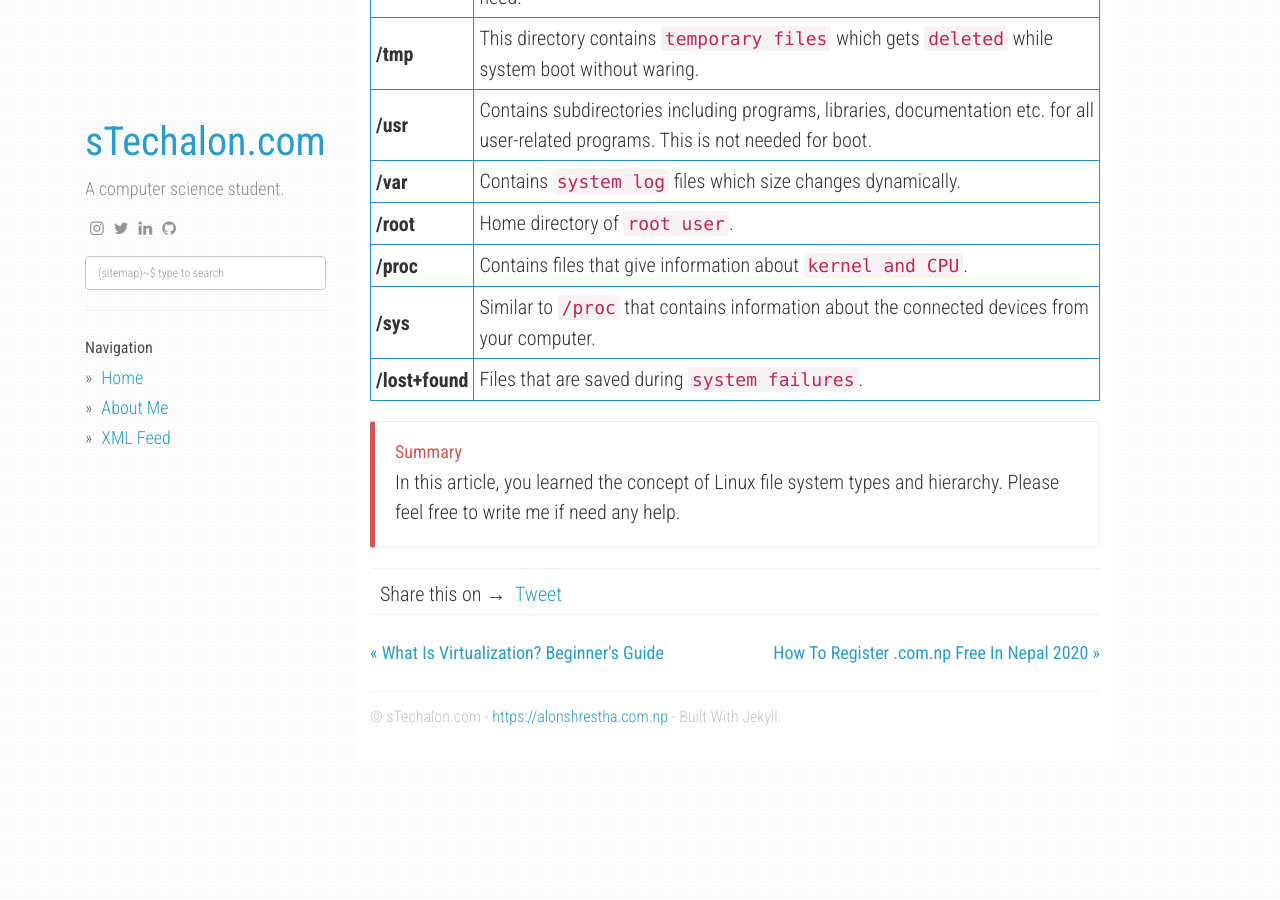
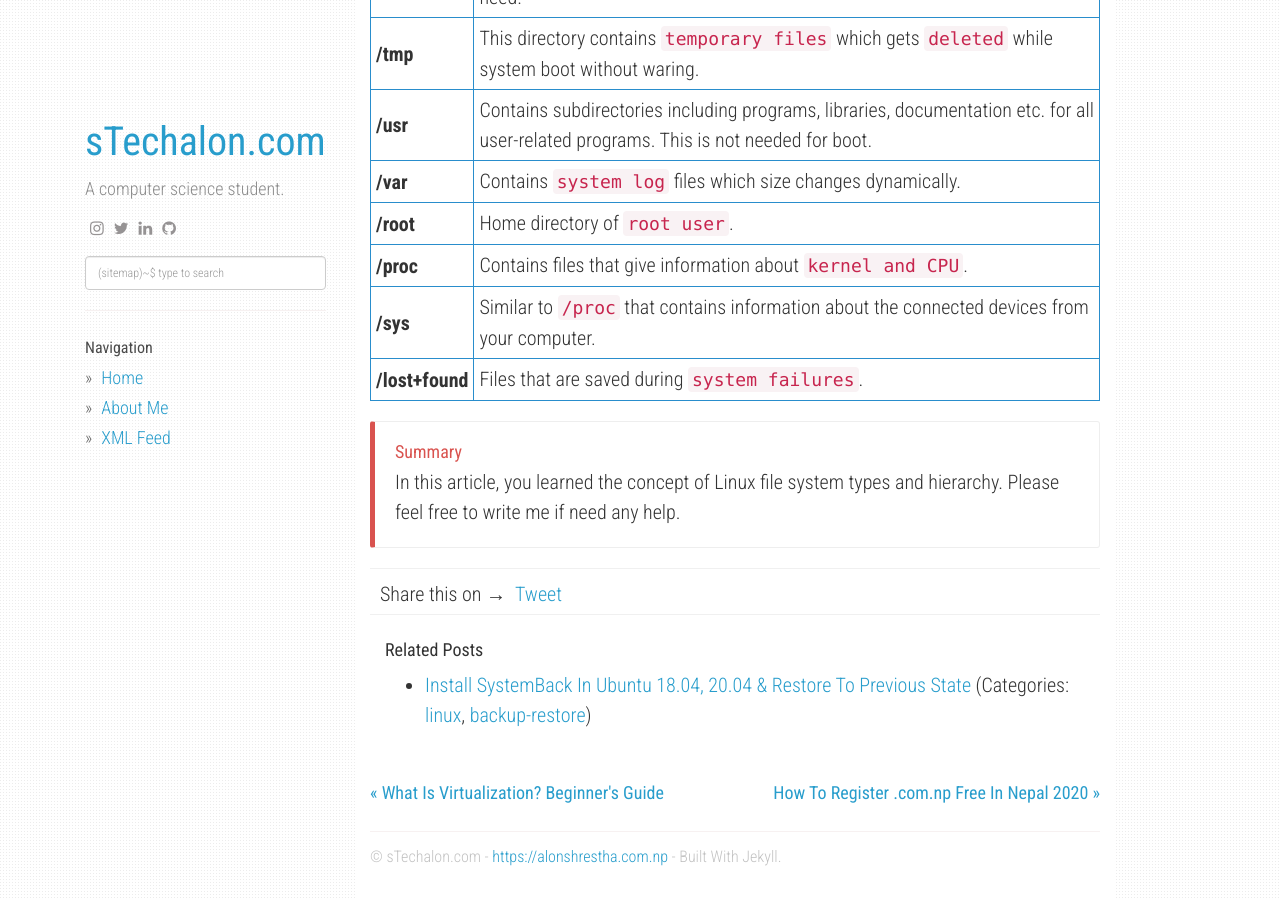
Before and after one commit to alonshrestha/stechalon.com, a Jekyll site: the page built from _posts/2019-10-26-linux-file-system-explained.md, in a window 1280 px wide and 900 px high, scrolled down 4062 px. Built offline with Jekyll 4.4.1, drawn with Linux system fonts in a browser that asks for light colours; nearby versions of some CDN libraries; comment, search, counter and statistics services are not loaded; some of the changed lines change nothing that is shown.

Commit message:
New Post Update & Url Update

```diff
--- a/_config.yml
+++ b/_config.yml
@@ -24,7 +24,7 @@
     - icon: fa-linkedin
       link: "https://www.linkedin.com/in/alonshrestha/"
     - icon: fa-github
-      link: "https://github.io/alonshrestha"
+      link: "https://github.com/alonshrestha/"
 
 share:
   twitter_username: stechalon
--- /dev/null
+++ b/_posts/2019-07-21-install-systemback-restore-previous-state-ubuntu-linux.md
@@ -0,0 +1,70 @@
+---
+layout: post
+title:  "Install SystemBack In Ubuntu 18.04, 20.04 & Restore To Previous State"
+image: install-systemback-restore-previous-state-ubuntu-linux/10.jpg
+categories: [linux, backup-restore]
+tags:
+- system-back
+- linux
+- backup
+- restore
+- system-image
+description: "Steps to install SystemBack in Ubuntu and restore your system to the previous state creating a live image backup of user configuration without any data loss."
+---
+![Install SystemBack In Ubuntu & Restore To Previous State | sTechalon.com](/static/img/posts/install-systemback-restore-previous-state-ubuntu-linux/10.jpg)
+## What is SystemBack?
+
+<span style="color:#bb1919" >*SystemBack*</span> is an open-source application for [Linux](https://stechalon.com/category/linux/){:target="_blank"} which makes it easy to create live backup images of your system and user saved configurations. People who are new to Linux make mistakes with the configuration of system [root files](https://stechalon.com/linux-file-system-explained){:target="_blank"} and as a result, crash the system. In this case, [SystemBack](https://launchpad.net/systemback){:target="_blank"}{:rel="nofollow"} is a helpful application for backing up and restoring your system in the previous state.
+
+> **Table of Content**
+
+* TOC
+{:toc}
+
+## Advantages Of System Back
+
+-  Live boot image.
+-  Easy installation and fast recovery.
+
+## Disadvantages Of System Back
+
+- If your .sblive file is more than 4 GB then, cannot be converted to ISO file.
+
+## Install SystemBack in Ubuntu
+
+Use the below command in your system to install system back.
+ - <span style="color:#bb1919" >*sudo add-apt-repository ppa:nemh/systemback*</span>
+- <span style="color:#bb1919" >*sudo apt-get update*</span>
+- <span style="color:#bb1919" >*sudo apt-get install systemback*</span>
+
+##  How To Use System Back?
+
+- After installation, search application by clicking on windows or simply typing SystemBack in the terminal.
+![Install SystemBack In Ubuntu | sTechalon.com](/static/img/posts/install-systemback-restore-previous-state-ubuntu-linux/2.PNG)
+
+- Enter your password and press OK.
+![SystemBack In Ubuntu | sTechalon.com](/static/img/posts/install-systemback-restore-previous-state-ubuntu-linux/3.PNG)
+
+- Now go to Live system create.
+![ Restore Linux To Previous State With System Back| sTechalon.com](/static/img/posts/install-systemback-restore-previous-state-ubuntu-linux/4.PNG)
+
+- Click Create new for creating a system image.
+![Create Image with System Back | sTechalon.com](/static/img/posts/install-systemback-restore-previous-state-ubuntu-linux/5.PNG)
+![Create Image with System Back | sTechalon.com](/static/img/posts/install-systemback-restore-previous-state-ubuntu-linux/6.PNG)
+
+- Your system gets back up with a live image.
+![Backup Image In Linux with System Back | sTechalon.com](/static/img/posts/install-systemback-restore-previous-state-ubuntu-linux/7.PNG)
+
+{% include note.html content= "Time depends on your system size" %}
+
+- After that, a .sblive file is being created i.e your system image.
+![ Create ISO Image With System Back and Restore | sTechalon.com](/static/img/posts/install-systemback-restore-previous-state-ubuntu-linux/8.PNG)
+
+- Select the image file and click to convert to ISO.
+- You can convert a .sblive file to ISO or can burn to CD/DVD or boot in Pendrive directly.
+
+{% include note.html content= ".sblive cannot be converted to ISO if its size is more than 4GB." %}
+
+- Now you can boot your system for installation and restore to the previous state.
+
+{% include summaryCallout.html heading= "Summary" content= "In this article, you learned what is systemback? How to install and use it for recovery system data. Please feel free to write me if you have any feedback." %}
--- a/_posts/2019-08-03-virtualization-virtual-box-machine.md
+++ b/_posts/2019-08-03-virtualization-virtual-box-machine.md
@@ -57,7 +57,7 @@
 - Reduce time spent
 - Reduce cost
 - Increase productivity
-- Ease backup and swift recovery
+- [Ease backup and swift recovery](https://stechlaon.com/install-systemback-restore-previous-state-ubuntu-linux){:target="_blank"}
 - Security
 - Shifting to cloud
 
--- /dev/null
+++ b/category/backup&restore.md
@@ -0,0 +1,6 @@
+---
+layout: posts_by_category
+categories: backup-restore
+title: Backup & Restore
+permalink: /category/backup-restore
+---
```
Also changed, not shown: static/img/posts/install-systemback-restore-previous-state-ubuntu-linux/1.PNG (added), static/img/posts/install-systemback-restore-previous-state-ubuntu-linux/10.jpg (added), static/img/posts/install-systemback-restore-previous-state-ubuntu-linux/2.PNG (added), static/img/posts/install-systemback-restore-previous-state-ubuntu-linux/3.PNG (added), static/img/posts/install-systemback-restore-previous-state-ubuntu-linux/4.PNG (added), static/img/posts/install-systemback-restore-previous-state-ubuntu-linux/5.PNG (added), static/img/posts/install-systemback-restore-previous-state-ubuntu-linux/6.PNG (added), static/img/posts/install-systemback-restore-previous-state-ubuntu-linux/7.PNG (added), static/img/posts/install-systemback-restore-previous-state-ubuntu-linux/8.PNG (added).
